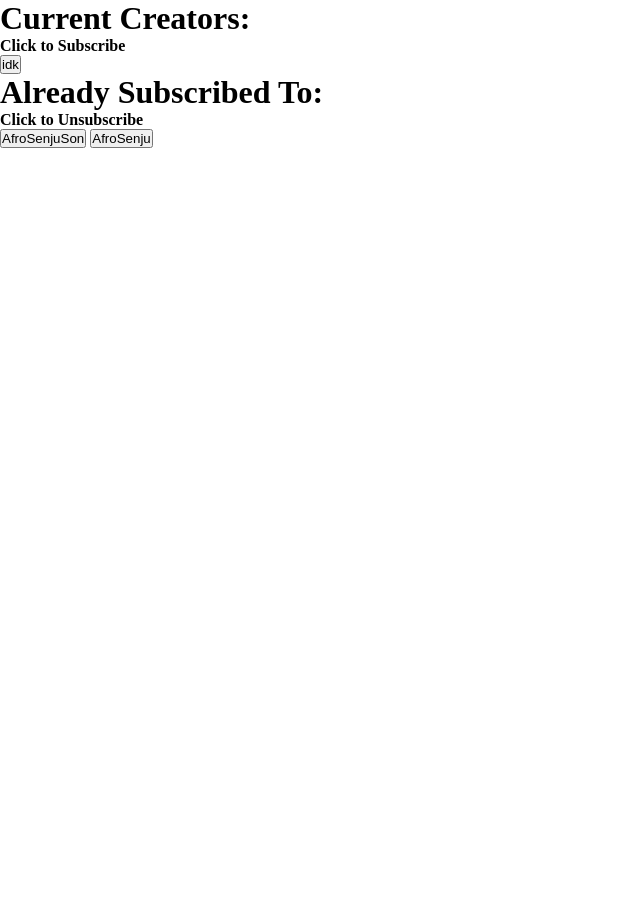
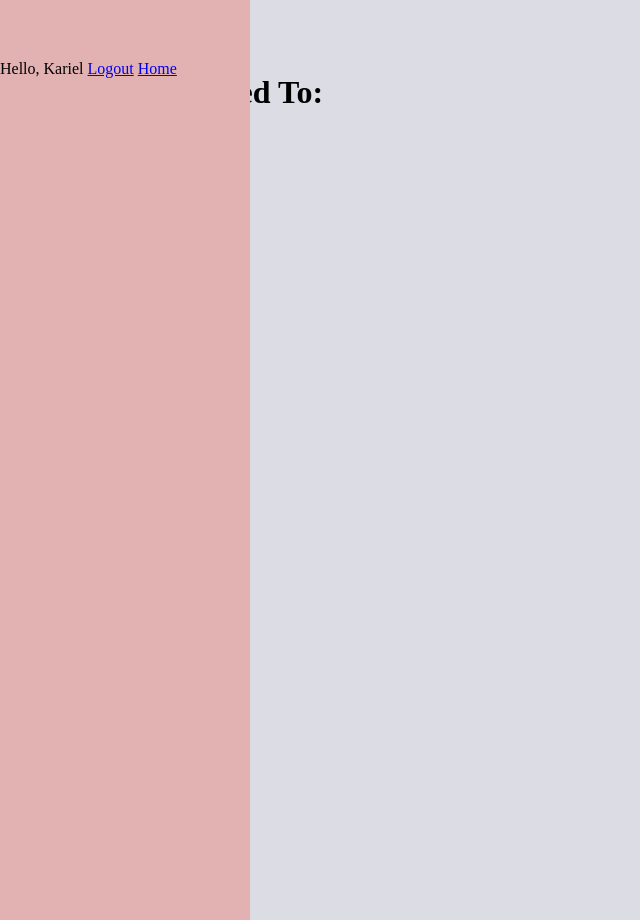
Before and after one commit to KarielM/DjangoBlogSite, a Django app: page /subscribe in a window 1280 px wide. Shown: the whole page, without its empty margins (0-640 px from the left). Run offline with Django 5.2, Linux system fonts and the light colour scheme; a user stored in the database is signed in; data comes from the database, SQL or seed files in the repository; both versions use the stored data as it was after the commit; data that the repository does not hold is empty.

Commit message:
added styling

```diff
--- a/project/app/static/styles.css
+++ b/project/app/static/styles.css
@@ -2,3 +2,20 @@
     margin: 0;
     padding: 0;
 }
+
+.sidenav {
+    height: 100%;
+    width: 250px;
+    position: fixed;
+    z-index: 1;
+    top: 0;
+    /* left: 0; */
+    background-color: #e2b2b2;
+    overflow-x: hidden;
+    padding-top: 60px;
+    transition: 0.5s;
+}
+
+html {
+    background-color: rgb(220, 220, 228);
+}
--- a/project/app/templates/create_post.html
+++ b/project/app/templates/create_post.html
@@ -1,9 +1,9 @@
-{% extends "root.html" %}
+{% extends "dashboard.html" %}
 
-{% block content %}
+{% block title %}
     <form method = 'POST'>
         {% csrf_token %}
         {{form.as_p}}
         <input type = 'submit'/>
     </form>
-{% endblock content %}
+{% endblock title %}
--- a/project/app/templates/dashboard.html
+++ b/project/app/templates/dashboard.html
@@ -1,11 +1,11 @@
 {% extends "root.html" %}
 
 {% block content %}
-<header>
+<div class = 'sidenav'>
     Hello, {{request.user}}
     <span><a href = {% url "logout" %}>Logout</a></span>
     <span><a href = {% url "dashboard" %}>Home</a></span>
-</header>
+</div>
 {% block title %}
 <h1>Dashboard</h1>
 
--- a/project/app/templates/delete_blog.html
+++ b/project/app/templates/delete_blog.html
@@ -1,6 +1,6 @@
-{% extends "root.html" %}
+{% extends "dashboard.html" %}
 
-{% block content %}
+{% block title %}
 <h1> Are you sure you want to delete the post "{{ title }}"?</h1>
 <form method = 'POST'>
 {% csrf_token %}
@@ -8,4 +8,4 @@
     <a href="{% url 'dashboard' %}">Cancel</a>
 </form>
 
-{% endblock content %}
+{% endblock title %}
--- a/project/app/templates/subscribe_new.html
+++ b/project/app/templates/subscribe_new.html
@@ -1,6 +1,6 @@
-{% extends "root.html" %}
+{% extends "dashboard.html" %}
 
-{% block content %}
+{% block title %}
 <h1>Current Creators:</h1>
 <h4>Click to Subscribe</h4>
 <form method = 'post'>
@@ -45,4 +45,4 @@
     {% endif %}
 {% endif %}
 
-{% endblock content %}
+{% endblock title %}
--- a/project/app/templates/update_blog.html
+++ b/project/app/templates/update_blog.html
@@ -1,6 +1,6 @@
-{% extends "root.html" %}
+{% extends "dashboard.html" %}
 
-{% block content %}
+{% block title %}
 <h1>Choose A Post To Update</h1>
 <form method = 'POST'>
     {% csrf_token %}
@@ -8,4 +8,4 @@
 <input type = 'submit'/>
 </form>
 
-{% endblock content %}
+{% endblock title %}
```
Also changed, not shown: project/db.sqlite3.
